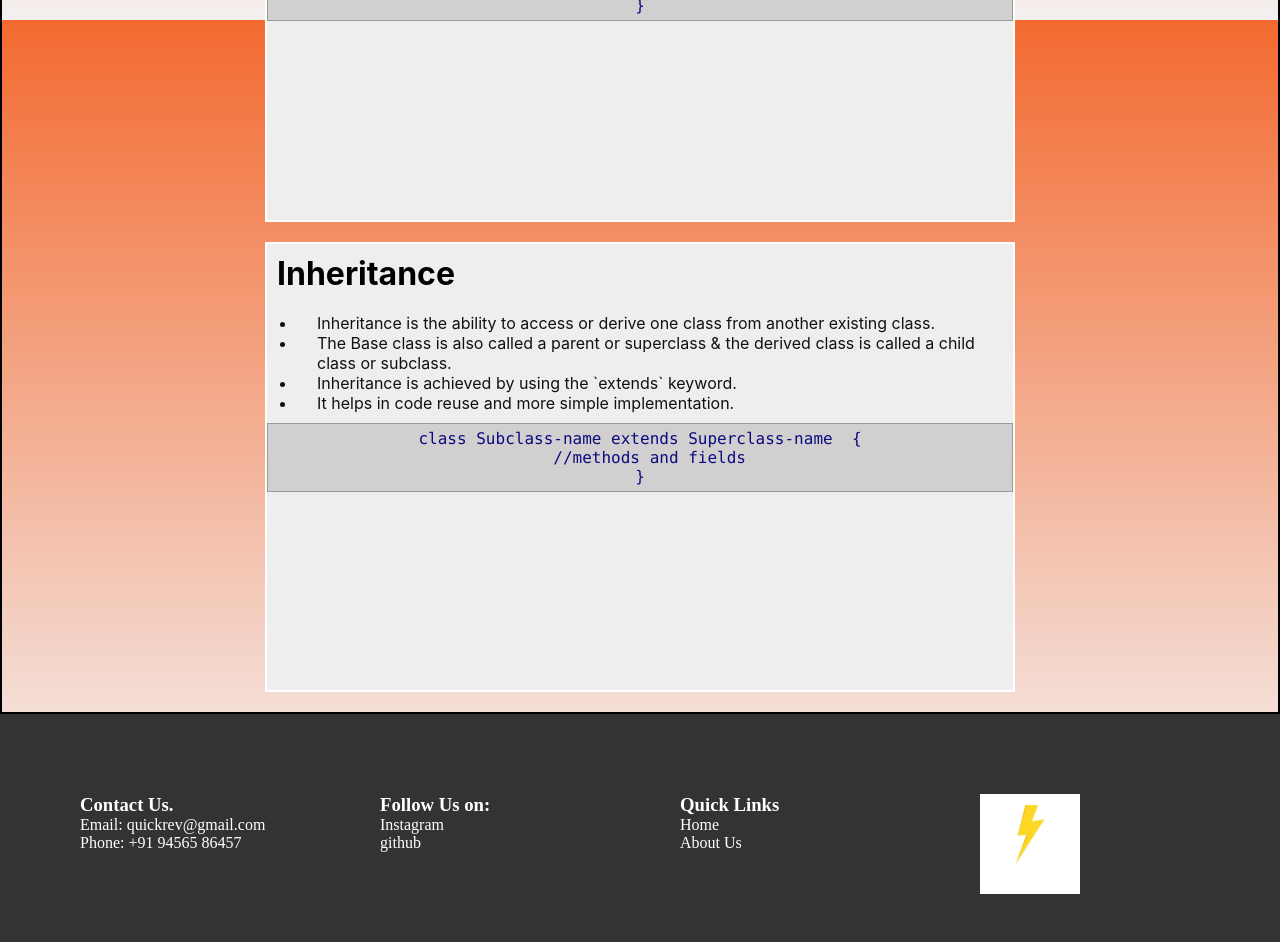
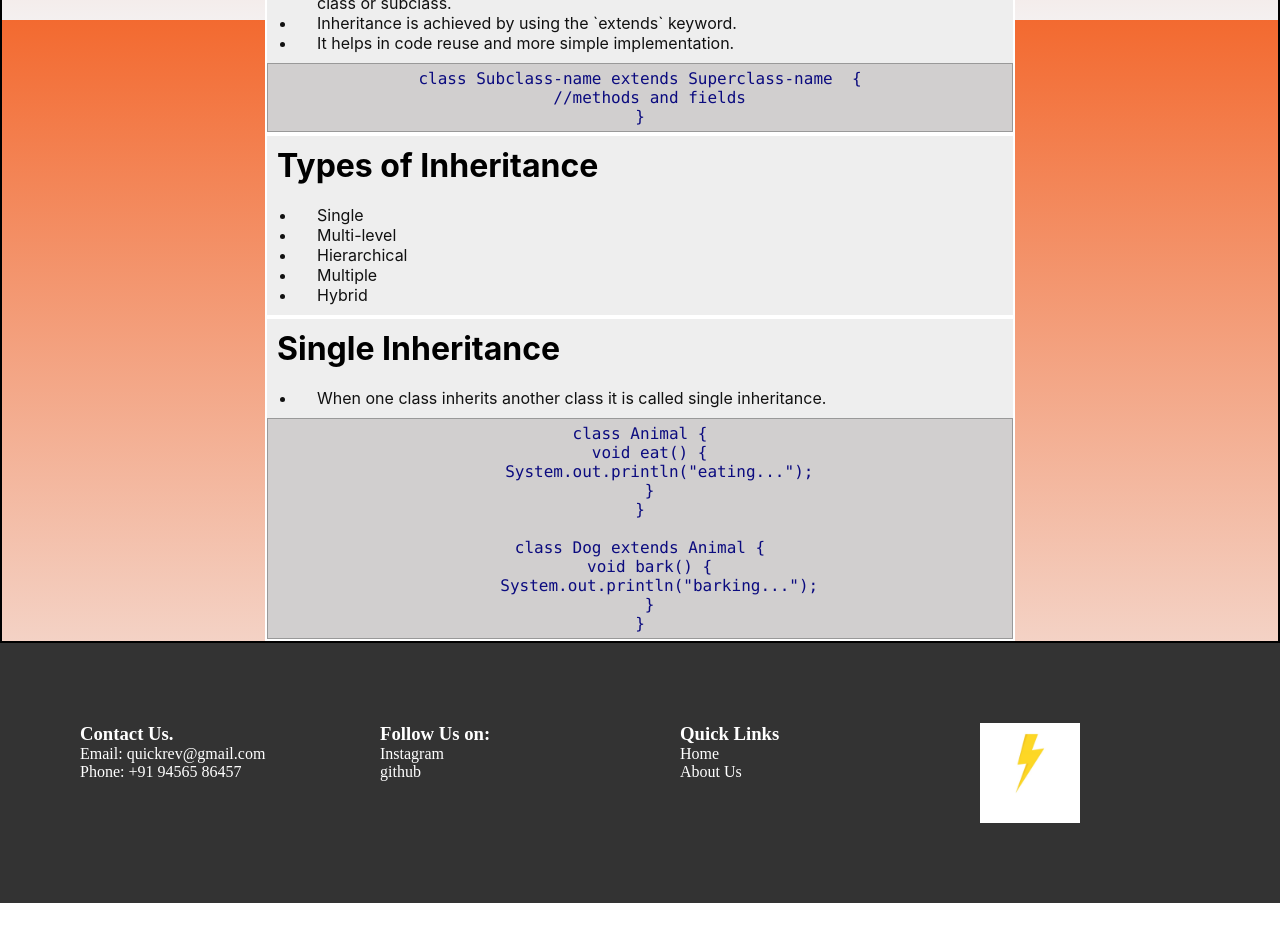
Before and after one commit to AashutoshSingh29/QuickRev, a React (Create React App) app: page /oops in a window 1280 px wide. Shown: the part 780-1722 px from the top of the page. After the commit the page ends 1683 px from the top, so only its background shows below. Built offline with nearby package versions, Linux system fonts and the light colour scheme.

Commit message:
OOPS topics updated

```diff
--- a/public/oopsTopics.json
+++ b/public/oopsTopics.json
@@ -33,6 +33,25 @@
           "It helps in code reuse and more simple implementation."
         ],
         "example": "class Subclass-name extends Superclass-name  {\n  //methods and fields\n}"
+      },
+      {
+        "topicId": 4,
+        "heading": "Types of Inheritance",
+        "body": [
+          "Single",
+          "Multi-level",
+          "Hierarchical",
+          "Multiple",
+          "Hybrid"
+        ]
+      },
+      {
+        "topicId": 5,
+        "heading": "Single Inheritance",
+        "body": [
+          " When one class inherits another class it is called single inheritance."
+        ],
+        "example": "class Animal {\n  void eat() {\n    System.out.println(\"eating...\");\n  }\n}\n\nclass Dog extends Animal {\n  void bark() {\n    System.out.println(\"barking...\");\n  }\n}"
       }
 
 
--- a/src/components/Topics.js
+++ b/src/components/Topics.js
@@ -13,11 +13,11 @@ const Topics = (props) =>{
               ))}
           </ul>
         </div>
-        <div className="topic-example" >
+        { props.example &&  <div className="topic-example" >
           <pre className="topic-pre">
             <code className="topic-code">{props.example}</code>
           </pre>
-        </div>
+        </div>}
 
       </div>
       </>
--- a/src/index.css
+++ b/src/index.css
@@ -405,6 +405,7 @@ object-fit: cover;
   .subjects-container{
     width: 100%;
     height: auto;
+    align-items: stretch;
     /* max-width: 250px; */
   }
 }
@@ -417,10 +418,10 @@ object-fit: cover;
 
 .topics-container{
   width: 750px;
-  height: 450px;
+  height: auto;
   border: solid 2px white;
   background-color: #eee ;
-  margin-bottom: 20px;
+  /* margin-bottom: 20px; */
   /* box-sizing: border-box; */
   overflow: auto;
 }
@@ -431,6 +432,9 @@ object-fit: cover;
     height: auto;
     /* max-width: 250px; */
 
+  }
+  .topic-code{
+    font-size: 12px;
   }
 }
 @media (max-width:425px){
@@ -459,7 +463,7 @@ height: auto;
 }
 .topic-example{
   background-color: #ababab72;
-  overflow: hidden;
+  overflow: auto;
 }
 .topic-pre{
   background-color: #d1cfcf;
```
